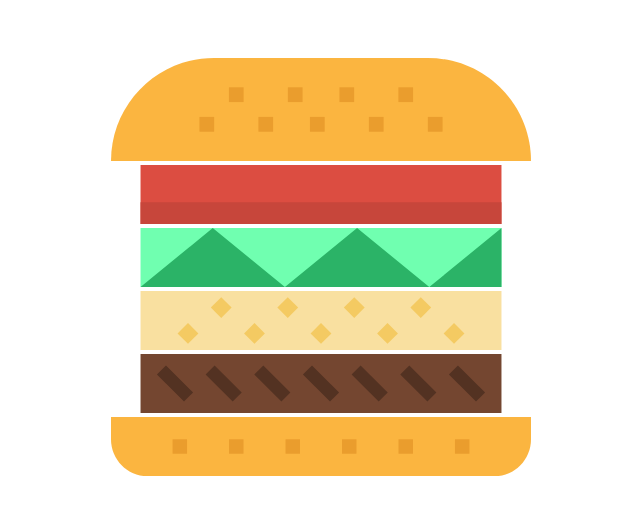
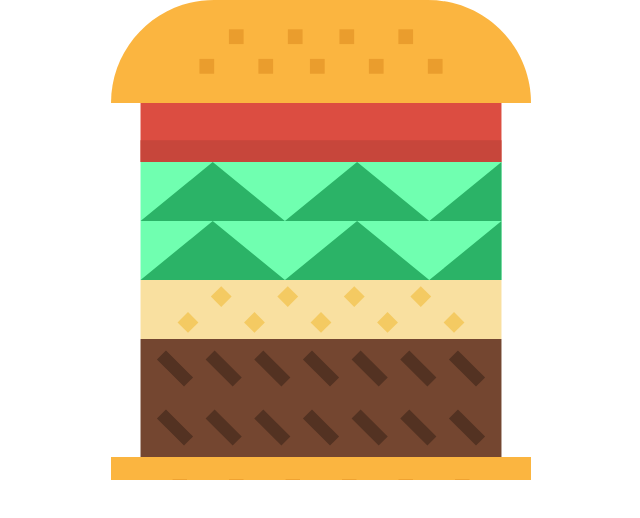
Before and after one commit to luckasnix/react-redux-burger-builder, a React (Create React App) app: page / in a window 1280 px wide. Shown: the top 518 px of the page, without its empty margins (319-959 px from the left). Built offline with nearby package versions, Linux system fonts and the light colour scheme.

Commit message:
Recebimento dinâmico de ingredientes

```diff
--- a/src/pages/containers/BurgerBuilder.js
+++ b/src/pages/containers/BurgerBuilder.js
@@ -1,11 +1,19 @@
-import React from 'react'
+import React, { useState } from 'react'
 import BurgerDisplay from './BurgerDisplay'
 import styles from './BurgerBuilder.module.css'
 
 function BurgerBuilder() {
+  const [ingsAmount, setIngsAmount] = useState(
+    {
+      bacon: 1,
+      salad: 2,
+      cheese: 1,
+      meat: 2
+    }
+  )
   return (
     <div className={styles.container}>
-      <BurgerDisplay/>
+      <BurgerDisplay ingsAmount={ingsAmount}/>
     </div>
   )
 }
--- a/src/pages/containers/BurgerBuilder.module.css
+++ b/src/pages/containers/BurgerBuilder.module.css
@@ -3,6 +3,5 @@
   height: 480px;
   display: grid;
   justify-content: center;
-  align-content: end;
   overflow-y: scroll;
 }
--- a/src/pages/containers/BurgerDisplay.js
+++ b/src/pages/containers/BurgerDisplay.js
@@ -2,15 +2,18 @@ import React from 'react'
 import BurgerIngredient from './components/BurgerIngredient'
 import styles from './BurgerDisplay.module.css'
 
-function BurgerDisplay() {
+function BurgerDisplay(props) {
+  let ings = []
+  for(const [key, value] of Object.entries(props.ingsAmount)) {
+    for(let amt = 1; amt <= value; amt++) {
+      ings.push(<BurgerIngredient key={key + amt} type={key}/>)
+    }
+  }
   return (
     <div className={styles.container}>
-      <BurgerIngredient type='bread-top'/>
-      <BurgerIngredient type='bacon'/>
-      <BurgerIngredient type='salad'/>
-      <BurgerIngredient type='cheese'/>
-      <BurgerIngredient type='meat'/>
-      <BurgerIngredient type='bread-bottom'/>
+      <BurgerIngredient type='breadTop'/>
+      {ings}
+      <BurgerIngredient type='breadBottom'/>
     </div>
   )
 }
--- a/src/pages/containers/BurgerDisplay.module.css
+++ b/src/pages/containers/BurgerDisplay.module.css
@@ -1,4 +1,6 @@
 .container {
   width: 420px;
   height: auto;
+  display: grid;
+  align-content: end;
 }
--- a/src/pages/containers/components/BurgerIngredient.js
+++ b/src/pages/containers/components/BurgerIngredient.js
@@ -9,9 +9,9 @@ import cheese from '../../../assets/images/cheese.svg'
 import meat from '../../../assets/images/meat.svg'
 
 function BurgerIngredient(props) {
-  const ingredients = {
-    'bread-top': breadTop,
-    'bread-bottom': breadBottom,
+  const ingsIcons = {
+    'breadTop': breadTop,
+    'breadBottom': breadBottom,
     'bacon': bacon,
     'salad': salad,
     'cheese': cheese,
@@ -20,7 +20,7 @@ function BurgerIngredient(props) {
   return (
     <img
       className={styles.image}
-      src={ingredients[props.type]}
+      src={ingsIcons[props.type]}
       alt='Ingrediente do hambúrguer'
     />
   )
```
